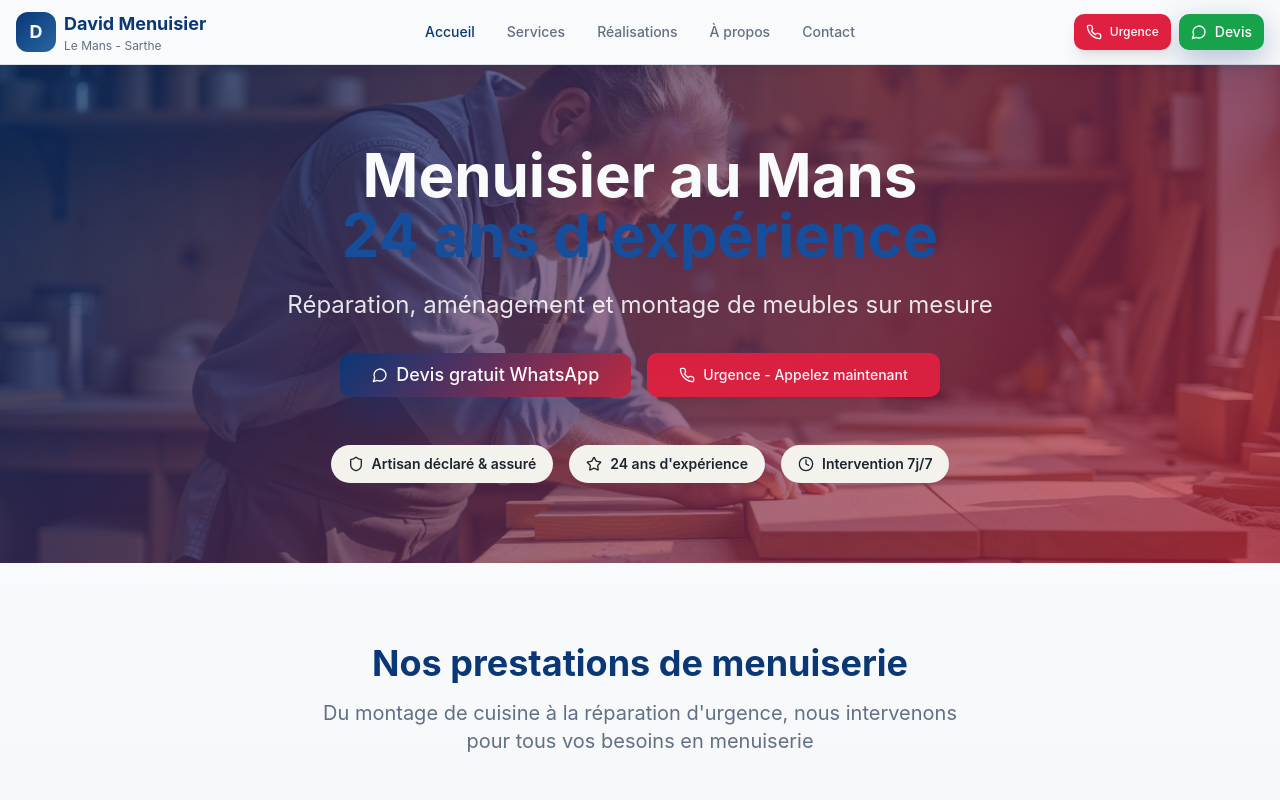
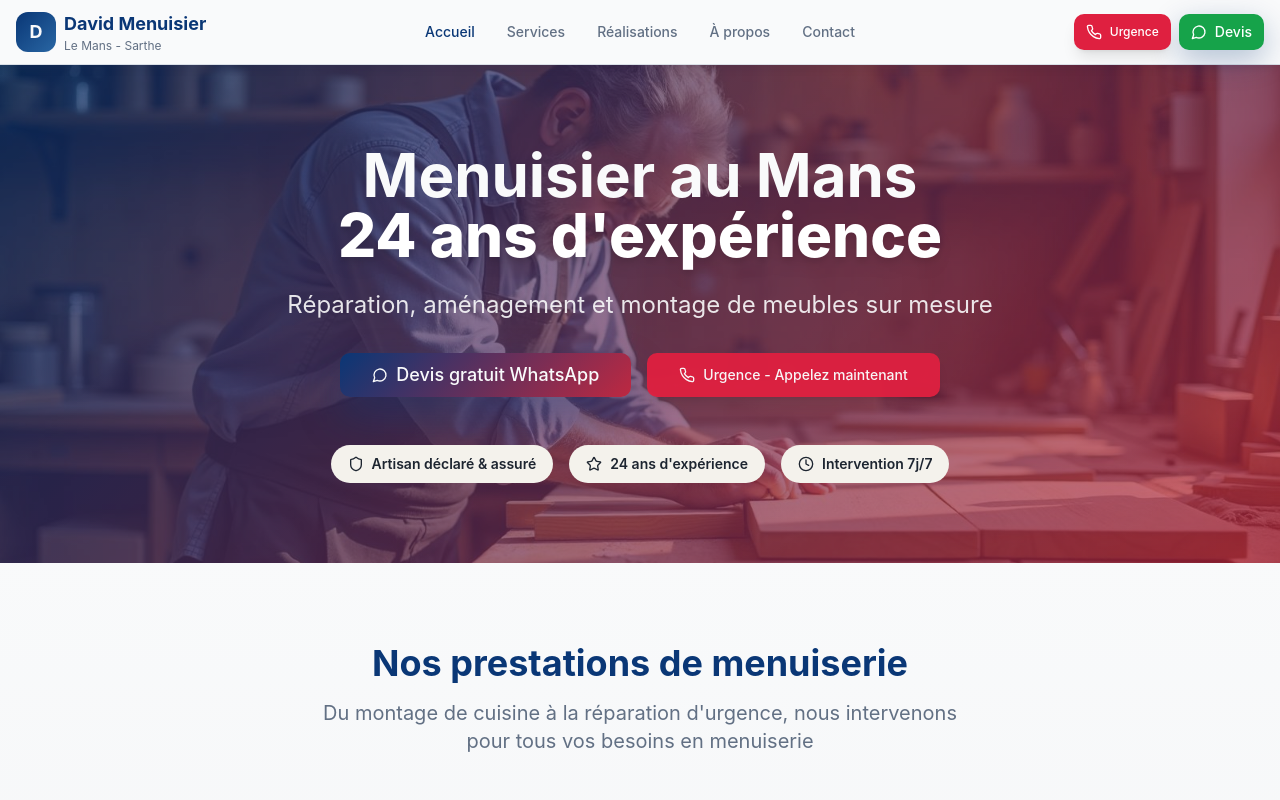
Before and after one commit to zhdanove59/David-menuisier, a React (Vite) app: page / in a window 1280 px wide. Shown: the top 800 px of the page. Built offline with nearby package versions, Linux system fonts and the light colour scheme.

Commit message:
Fix: Improve visibility of experience text
Adjust the styling of the "24 ans d'expérience" text to ensure it is clearly visible against the background.

```diff
--- a/src/pages/Index.tsx
+++ b/src/pages/Index.tsx
@@ -76,7 +76,7 @@ const Index = () => {
           <div className="max-w-4xl mx-auto text-center kayak-enter">
             <h1 className="text-4xl md:text-6xl font-bold mb-6 leading-tight">
               Menuisier au Mans
-              <span className="block text-primary-glow">24 ans d'expérience</span>
+              <span className="block text-white drop-shadow-lg font-extrabold">24 ans d'expérience</span>
             </h1>
             <p className="text-xl md:text-2xl mb-8 text-primary-foreground/90">
               Réparation, aménagement et montage de meubles sur mesure
```
